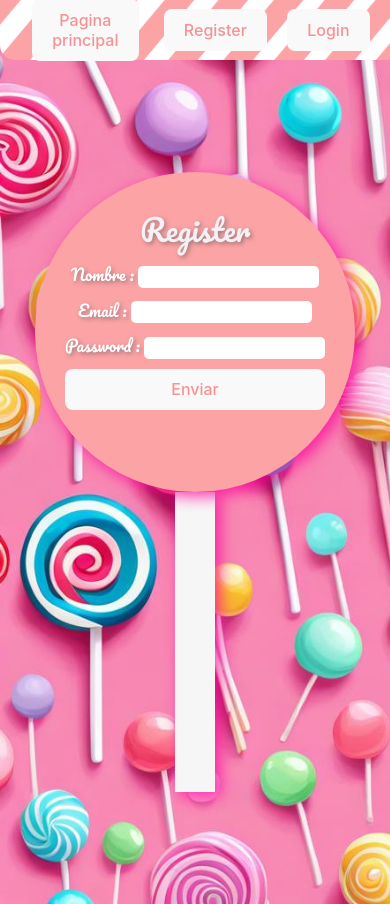
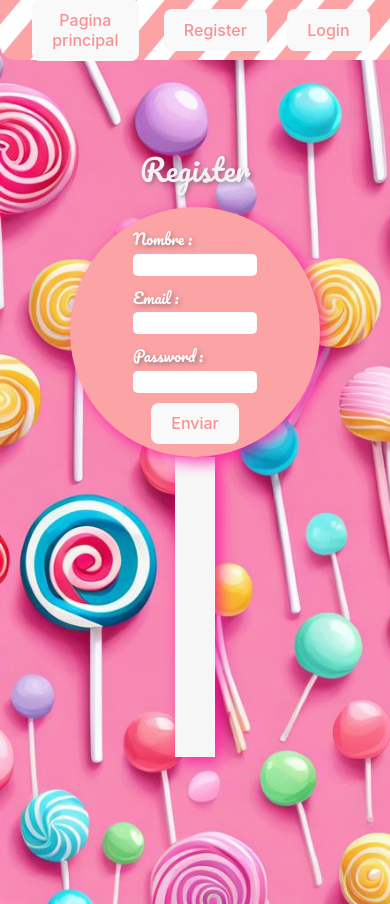
Before and after one commit to davidgm05/candyShop, a React (Vite) app: page /register in a window 390 px wide. Built offline with nearby package versions, Linux system fonts and the light colour scheme.

Commit message:
adding responsive

```diff
--- a/src/App.css
+++ b/src/App.css
@@ -70,6 +70,7 @@ flex-direction: column;
   text-shadow: 2px 2px 4px rgba(84, 83, 83, 0.5);
   font-weight: 800;
   font-stretch: expanded;
+  text-align: center;
   font-size: 22px;
 }
 .principal-section{
@@ -84,6 +85,7 @@ background-color: rgba(249, 104, 152, 0.673);
 .title{
   color: rgb(244, 240, 243);
   font-family: "Pacifico", cursive;
+  text-align: center;
   font-size: 90px;
   text-shadow: 2px 2px 4px rgba(0, 0, 0, 0.5);
 }
@@ -91,7 +93,6 @@ background-color: rgba(249, 104, 152, 0.673);
   max-width: 2080px;
   margin: 0 auto;
 
-  text-align: center;
 }
 
 .logo {
@@ -141,10 +142,12 @@ background-color: rgba(249, 104, 152, 0.673);
 }
 
 .register-title{
-  padding-top: 10px;
+
   color: rgb(244, 240, 243);
   font-family: "Pacifico", cursive;
   font-size: 30px;
+  position: relative;
+  left: 100px;
   font-weight: 700;
   text-shadow: 2px 2px 4px rgba(84, 83, 83, 0.5);
 }
@@ -154,6 +157,8 @@ background-color: rgba(249, 104, 152, 0.673);
   color: rgb(244, 240, 243);
   font-family: "Pacifico", cursive;
   font-size: 35px;
+  position: relative;
+  left: 110px;
   font-weight: 700;
   text-shadow: 2px 2px 4px rgba(84, 83, 83, 0.5);
 }
@@ -239,3 +244,106 @@ background-color: rgba(249, 104, 152, 0.673);
   width: 400px;
   height: 400px;
 }
+
+@media (max-width: 400px){
+  .principal-section{
+    padding-left: 0px;
+    flex-direction: column;
+    width: 99.5vw;
+    margin: 0rem 0rem;
+    border: none;
+    border-radius: 0%;
+  }
+  .description{
+    max-width: 250px;
+    padding-bottom: 0px;
+    font-size: 20px;
+    padding-left: 4.5rem;
+    text-align: center;
+
+  }
+  .title{
+    color: rgb(244, 240, 243);
+    font-family: "Pacifico", cursive;
+    text-align: center;
+    font-size: 50px;
+    text-shadow: 2px 2px 4px rgba(0, 0, 0, 0.5);
+  }
+  .container-scene-3d{
+    position: relative;
+    right: 220px;
+  }
+  .second-section{
+    flex-direction: column;
+    height: 100%;
+    row-gap: 20px;
+    padding-top: 20px;
+    padding-bottom: 20px;
+  }
+  .golosinas-importadas{
+    width: 200px;
+    height: 200px;
+  }
+  .ediciones-limitadas{
+    width: 200px;
+    height: 200px;
+  }
+  .nuestras-colaboraciones{
+    width: 200px;
+    height: 200px;
+  }
+  .golosinas-importadas:hover {
+    width: 300px;
+    height: 300px;
+  }
+  .ediciones-limitadas:hover {
+    width: 300px;
+    height: 300px;
+  }
+  .nuestras-colaboraciones:hover {
+    width: 300px;
+    height: 300px;
+  }
+  .bubble-regiter-container {
+    width: 250px;
+    height: 250px;
+    }
+  .bubble-login-container {
+    width: 250px;
+    height: 250px;
+  }
+  .container-form-register{
+    gap: 10px;
+    position: absolute;
+    top: 20px;
+    left: 80px;
+    width: 90px;
+    align-items: center;
+  }
+  .label-form{
+    font-size: 15px;
+  }
+  .container-form-register input{
+    width: 120px;
+  }
+  .register-title{
+    position: relative;
+    bottom: 85px;
+    left: 70px;
+  font-size: 30px;
+  }
+  .container-form-login{
+    gap: 10px;
+    position: absolute;
+    top: 50px;
+    left: 80px;
+    width: 90px;
+    align-items: center;
+  }
+  .login-title{
+    position: relative;
+    bottom: 80px;
+    left: 80px;
+  font-size: 30px;
+  }
+}
--- a/src/App.jsx
+++ b/src/App.jsx
@@ -23,7 +23,9 @@ function App() {
                         <>
                             <div className='principal-section'>
                                 <PrincipalSection />
+                                <div className='container-scene-3d'>
                                 <Scene3DBall />
+                                </div>
                             </div>
                             <SecondSection />
                         </>
--- a/src/routes/LoginPage.jsx
+++ b/src/routes/LoginPage.jsx
@@ -42,7 +42,7 @@ export const LoginPage = ({setUserData}) => {
                 description: "El campo password es requerido"
             });
         }
-        return errors.length != 0? errors : [];;
+        return errors.length != 0? errors : [];
     };
 
     const sendFormLoginHandler = () => {
```
